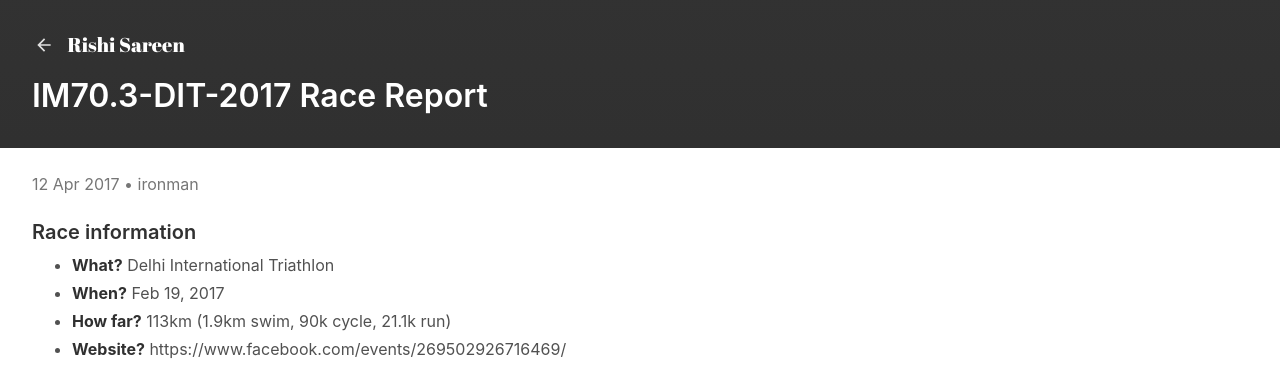
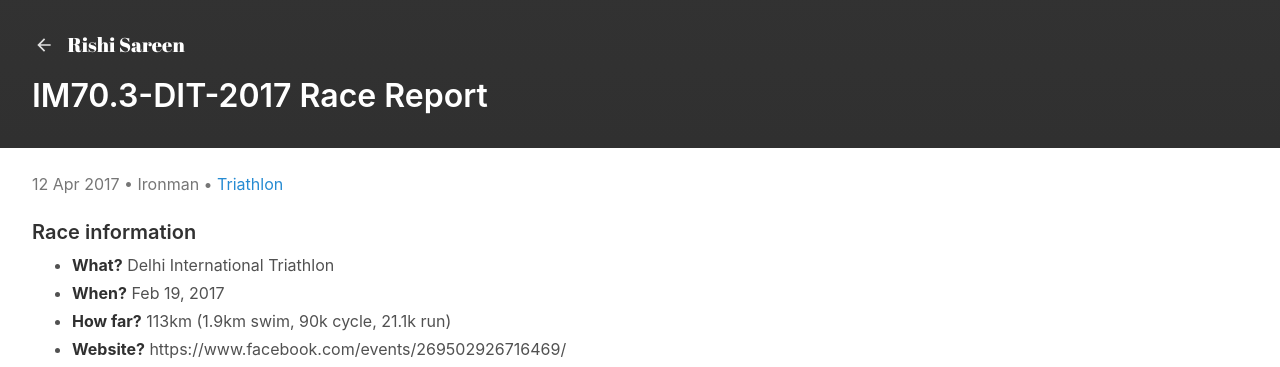
Before and after one commit to rishisareen/rishisareen-old.github.io, a Jekyll site: the page built from _posts/2017-10-20-im70-dot-3-dit-race-report.markdown, in a window 1280 px wide and 900 px high. Shown: the top 367 px of the window. Built offline with Jekyll 4.4.1, drawn with Linux system fonts in a browser that asks for light colours.

Commit message:
Tagged Triathlon to few posts

```diff
--- a/_posts/2017-04-12-im70-dot-3-journey-the-preparation.markdown
+++ b/_posts/2017-04-12-im70-dot-3-journey-the-preparation.markdown
@@ -3,7 +3,9 @@
 title: "IM70.3 Journey - The Preparation"
 date: 2017-04-11 19:48:02 -0400
 comments: true
-categories: ironman
+categories:
+- Ironman
+- Triathlon
 ---
 
 Why I Tri'ed - The Background story
--- a/_posts/2017-10-20-im70-dot-3-dit-race-report.markdown
+++ b/_posts/2017-10-20-im70-dot-3-dit-race-report.markdown
@@ -3,7 +3,9 @@
 title: "IM70.3-DIT-2017 Race Report"
 date: 2017-04-12 19:48:02 -0400
 comments: true
-categories: ironman
+categories:
+- Ironman
+- Triathlon
 ---
 
 ### Race information
--- a/_posts/2018-03-13-im70-dot-3-dit-2018-race-report.markdown
+++ b/_posts/2018-03-13-im70-dot-3-dit-2018-race-report.markdown
@@ -3,7 +3,9 @@
 title: "IM70.3 (DIT-2018) Race Report"
 date: 2018-03-11 19:06:53 -0400
 comments: true
-categories: ironman
+categories:
+- Ironman
+- Triathlon
 ---
 
 ### Race information
```
Also changed, not shown: category/triathlon.md (+1 -1 lines), 10 other files.
